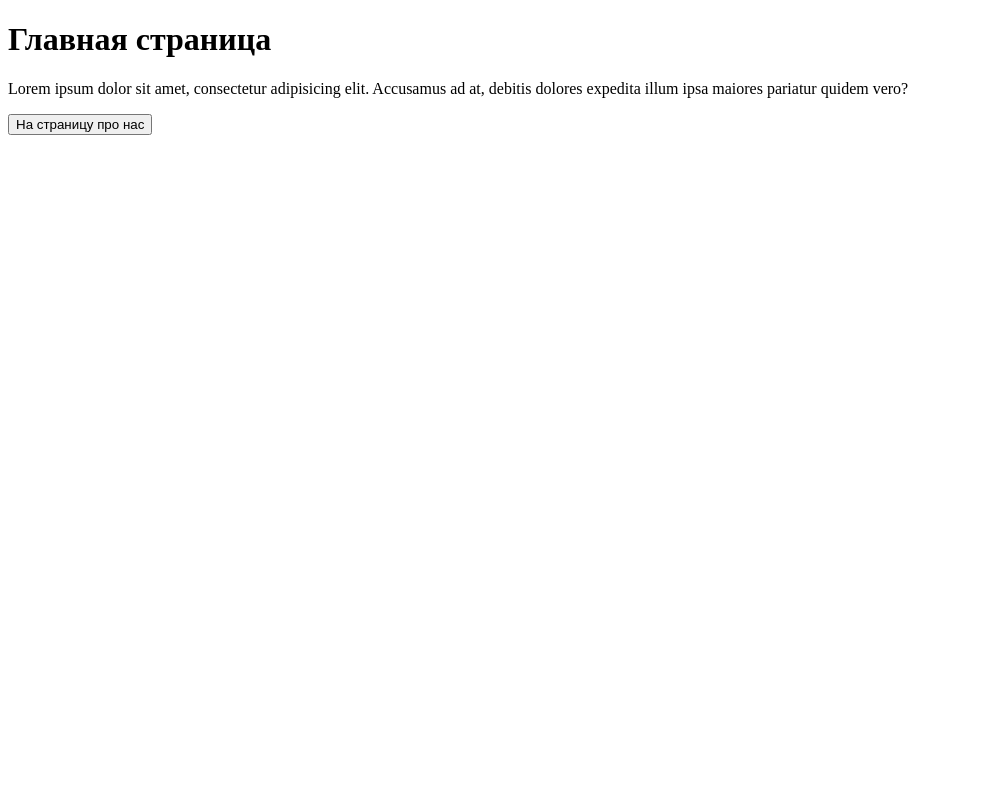
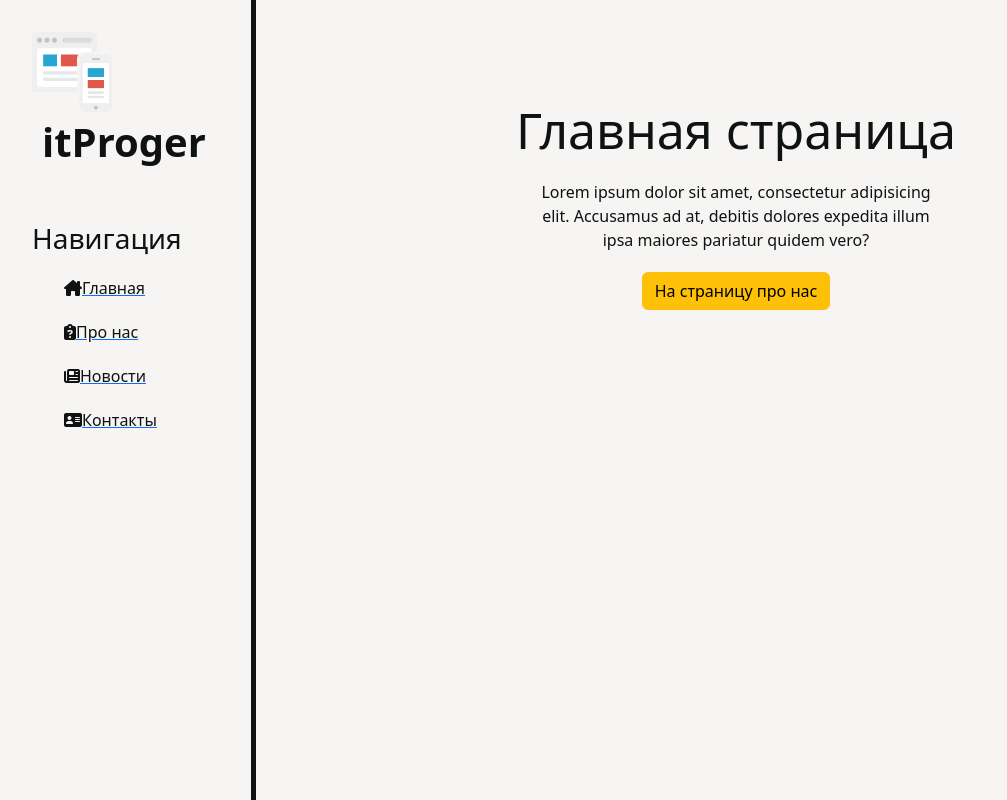
Before and after one commit to ArtemPodomatko/web-app, a Django app: page / in a window 1280 px wide. Shown: the whole page, without its empty margins (0-1007 px from the left). Run offline with Django 4.2, Linux system fonts and the light colour scheme; some libraries are stand-ins or nearby versions.

Commit message:
new apps, models

```diff
--- a/itproger/main/templates/main/layout.html
+++ b/itproger/main/templates/main/layout.html
@@ -1,14 +1,31 @@
+{% load static %}
 <!doctype html>
-<html lang="en">
+<html lang="en" xmlns="http://www.w3.org/1999/html">
 <head>
     <meta charset="UTF-8">
     <meta name="viewport"
           content="width=device-width, user-scalable=no, initial-scale=1.0, maximum-scale=1.0, minimum-scale=1.0">
     <meta http-equiv="X-UA-Compatible" content="ie=edge">
     <title>{% block title %}{% endblock %}</title>
+    <link rel="stylesheet" href="https://cdn.jsdelivr.net/npm/bootstrap@5.2.3/dist/css/bootstrap.min.css">
+    <link rel="stylesheet" href="{% static 'main/css/main.css' %}">
+    <script src="https://kit.fontawesome.com/f4ff738d20.js" crossorigin="anonymous"></script>
 </head>
 <body>
-    {% block content %}
-    {% endblock %}
+    <aside>
+        <img src="{% static 'main/img/devices.png' %}" alt="Лого">
+        <span class="logo">itProger</span>
+        <h3>Навигация</h3>
+        <ul>
+            <a href="{% url 'home' %}"><li><i class="fa-solid fa-house-chimney"></i>Главная</li></a>
+            <a href="{% url 'about' %}"><li><i class="fa-solid fa-clipboard-question"></i>Про нас</li></a>
+            <a href="{% url 'news_home' %}"><li><i class="fa-solid fa-newspaper"></i>Новости</li></a>
+            <a href=""><li><i class="fa-solid fa-address-card"></i>Контакты</li></a>
+        </ul>
+    </aside>
+    <main>
+        {% block content %}
+        {% endblock %}
+    </main>
 </body>
 </html>
```
